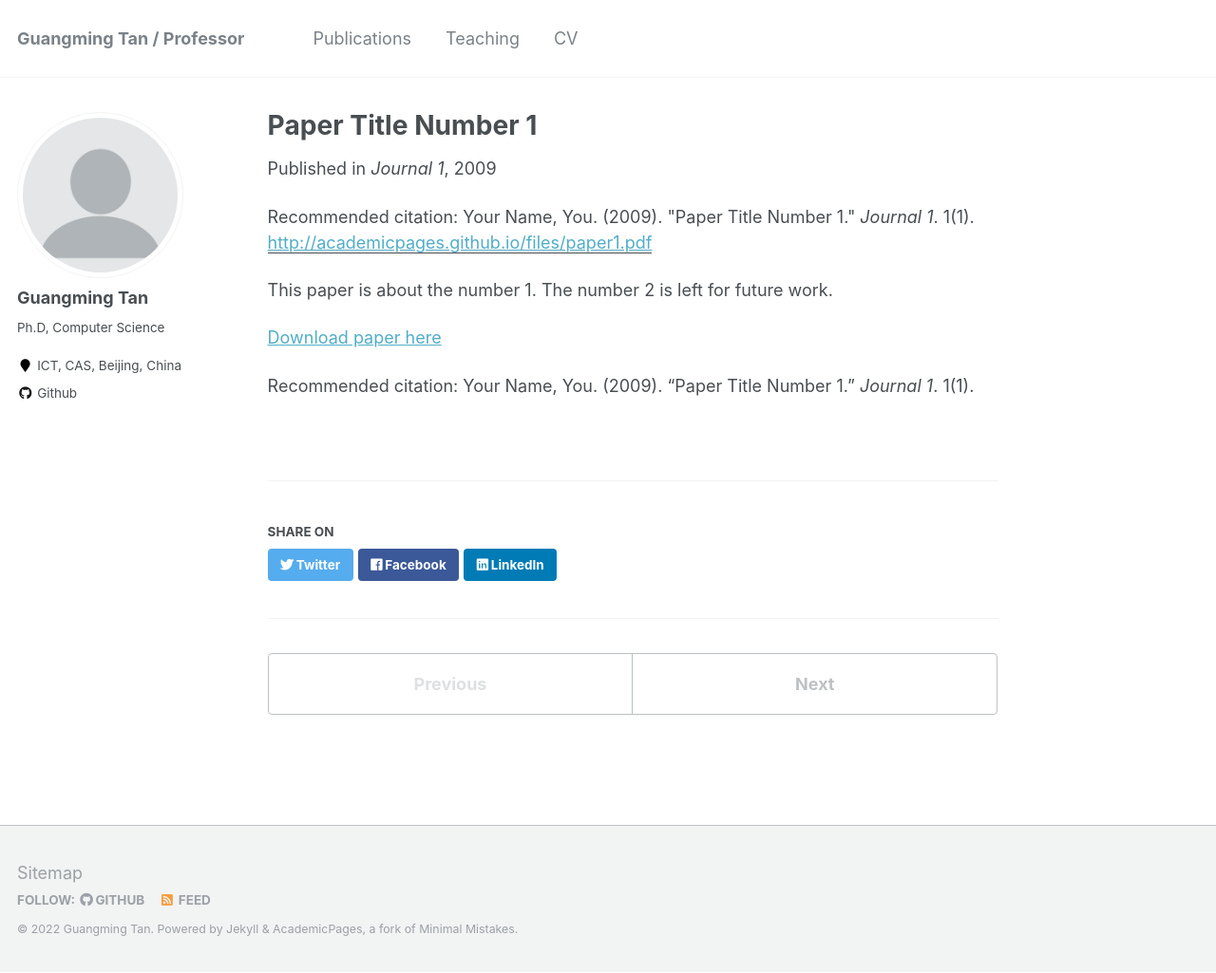
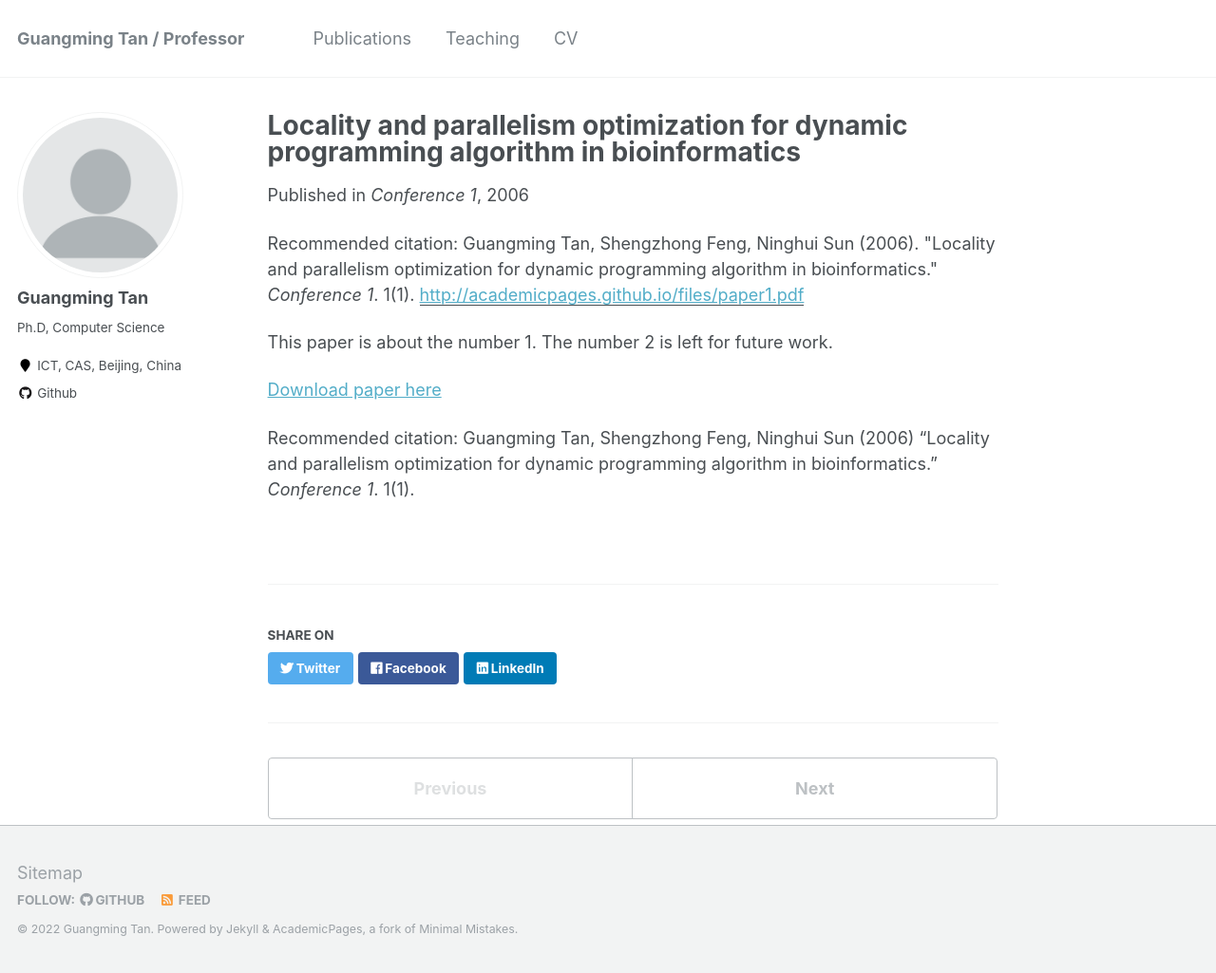
Before and after one commit to TanNiu/TanNiu.github.io, a Jekyll site: the page built from _publications/2009-10-01-paper-title-number-1.md, in a window 1280 px wide and 1025 px high. Shown: the whole window at 95% size. Built offline with Jekyll 4.4.1, drawn with Linux system fonts in a browser that asks for light colours.

Commit message:
side-wide change

```diff
--- a/_publications/2009-10-01-paper-title-number-1.md
+++ b/_publications/2009-10-01-paper-title-number-1.md
@@ -1,15 +1,15 @@
 ---
-title: "Paper Title Number 1"
+title: "Locality and parallelism optimization for dynamic programming algorithm in bioinformatics"
 collection: publications
 permalink: /publication/2009-10-01-paper-title-number-1
 excerpt: 'This paper is about the number 1. The number 2 is left for future work.'
-date: 2009-10-01
-venue: 'Journal 1'
+date: 2006-11-15
+venue: 'Conference 1'
 paperurl: 'http://academicpages.github.io/files/paper1.pdf'
-citation: 'Your Name, You. (2009). &quot;Paper Title Number 1.&quot; <i>Journal 1</i>. 1(1).'
+citation: 'Guangming Tan, Shengzhong Feng, Ninghui Sun (2006). &quot;Locality and parallelism optimization for dynamic programming algorithm in bioinformatics.&quot; <i>Conference 1</i>. 1(1).'
 ---
 This paper is about the number 1. The number 2 is left for future work.
 
 [Download paper here](http://academicpages.github.io/files/paper1.pdf)
 
-Recommended citation: Your Name, You. (2009). "Paper Title Number 1." <i>Journal 1</i>. 1(1).
+Recommended citation: Guangming Tan, Shengzhong Feng, Ninghui Sun (2006) "Locality and parallelism optimization for dynamic programming algorithm in bioinformatics." <i>Conference 1</i>. 1(1).
```
